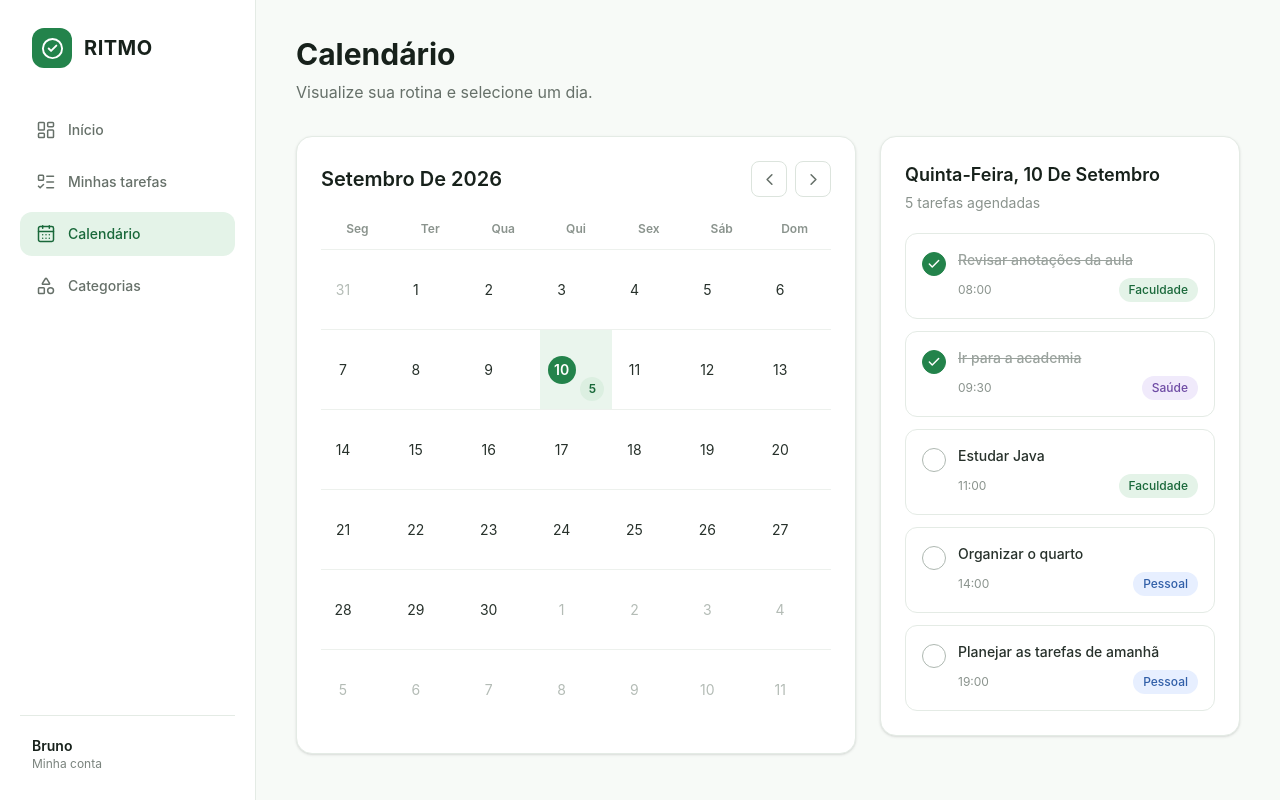
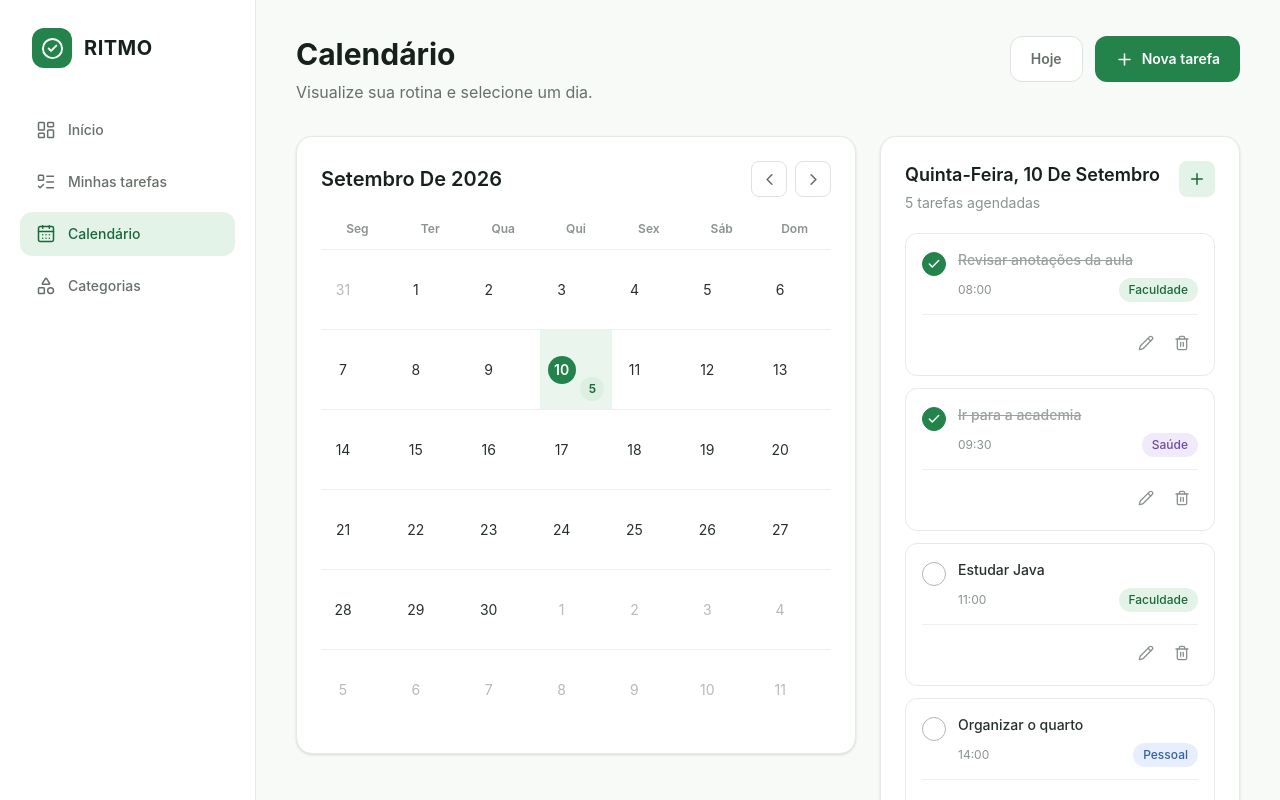
Before and after one commit to br330a/RITMO, a React (Vite) app in the folder frontend/: page /calendario in a window 1280 px wide. Shown: the top 800 px of the page. Built offline with nearby package versions, Linux system fonts and the light colour scheme.

Commit message:
feat: adiciona ações ao calendário

```diff
--- a/frontend/src/components/tasks/TaskFormModal.tsx
+++ b/frontend/src/components/tasks/TaskFormModal.tsx
@@ -11,6 +11,7 @@ type TaskFormModalProps = {
   task?: Task
   onClose: () => void
   onSubmit: (taskData: CreateTaskData) => void
+  initialDate?: string
 }
 
 const categories: TaskCategory[] = [
@@ -26,10 +27,11 @@ export function TaskFormModal({
   task,
   onClose,
   onSubmit,
+  initialDate,
 }: TaskFormModalProps) {
   const [title, setTitle] = useState(task?.title ?? '')
   const [dueDate, setDueDate] = useState(
-    task?.dueDate ?? getLocalDateValue(),
+    task?.dueDate ?? initialDate ?? getLocalDateValue(),
   )
   const [time, setTime] = useState(task?.time ?? '')
   const [category, setCategory] = useState<TaskCategory>(
--- a/frontend/src/pages/CalendarPage.tsx
+++ b/frontend/src/pages/CalendarPage.tsx
@@ -1,8 +1,16 @@
 import { useState } from 'react'
-import { Check } from 'lucide-react'
+import {
+  Check,
+  Pencil,
+  Plus,
+  Trash2,
+} from 'lucide-react'
 import { MonthCalendar } from '../components/calendar/MonthCalendar'
+import { ConfirmDeleteModal } from '../components/tasks/ConfirmDeleteModal'
+import { TaskFormModal } from '../components/tasks/TaskFormModal'
 import { categoryStyles } from '../constants/categoryStyles'
 import { useTasks } from '../hooks/useTasks'
+import type { Task } from '../types/task'
 import { getLocalDateValue } from '../utils/date'
 
 function formatSelectedDate(dateValue: string) {
@@ -17,13 +25,25 @@ function formatSelectedDate(dateValue: string) {
 }
 
 export function CalendarPage() {
-  const { tasks, toggleTask } = useTasks()
+  const {
+    tasks,
+    createTask,
+    updateTask,
+    toggleTask,
+    deleteTask,
+  } = useTasks()
+
   const [selectedDate, setSelectedDate] = useState(
     getLocalDateValue(),
   )
   const [currentMonth, setCurrentMonth] = useState(
     () => new Date(),
   )
+  const [isCreateModalOpen, setIsCreateModalOpen] =
+    useState(false)
+  const [taskToEdit, setTaskToEdit] = useState<Task | null>(null)
+  const [taskToDelete, setTaskToDelete] =
+    useState<Task | null>(null)
 
   const selectedTasks = tasks
     .filter((task) => task.dueDate === selectedDate)
@@ -31,9 +51,18 @@ export function CalendarPage() {
       firstTask.time.localeCompare(secondTask.time),
     )
 
+  function handleGoToToday() {
+    const today = new Date()
+
+    setCurrentMonth(today)
+    setSelectedDate(getLocalDateValue(today))
+  }
+
   return (
+    <>
       <section className="mx-auto max-w-[1500px]">
-      <header>
+        <header className="flex flex-wrap items-start justify-between gap-6">
+          <div>
             <h1 className="text-3xl font-bold text-[#17211b]">
               Calendário
             </h1>
@@ -41,6 +70,26 @@ export function CalendarPage() {
             <p className="mt-2 text-[#667069]">
               Visualize sua rotina e selecione um dia.
             </p>
+          </div>
+
+          <div className="flex gap-3">
+            <button
+              type="button"
+              onClick={handleGoToToday}
+              className="cursor-pointer rounded-xl border border-[#dce4dd] bg-white px-5 py-3 text-sm font-semibold text-[#667069] hover:bg-[#f3f7f3]"
+            >
+              Hoje
+            </button>
+
+            <button
+              type="button"
+              onClick={() => setIsCreateModalOpen(true)}
+              className="flex cursor-pointer items-center gap-2 rounded-xl bg-[#23834b] px-5 py-3 text-sm font-semibold text-white hover:bg-[#19683a]"
+            >
+              <Plus size={19} />
+              Nova tarefa
+            </button>
+          </div>
         </header>
 
         <div className="mt-8 grid items-start gap-6 xl:grid-cols-[minmax(0,1fr)_360px]">
@@ -53,6 +102,8 @@ export function CalendarPage() {
           />
 
           <aside className="rounded-2xl border border-[#e4ebe5] bg-white p-6 shadow-sm">
+            <div className="flex items-start justify-between gap-4">
+              <div>
                 <h2 className="text-lg font-semibold capitalize text-[#17211b]">
                   {formatSelectedDate(selectedDate)}
                 </h2>
@@ -62,6 +113,17 @@ export function CalendarPage() {
                     ? '1 tarefa agendada'
                     : `${selectedTasks.length} tarefas agendadas`}
                 </p>
+              </div>
+
+              <button
+                type="button"
+                onClick={() => setIsCreateModalOpen(true)}
+                aria-label="Criar tarefa neste dia"
+                className="grid size-9 shrink-0 cursor-pointer place-items-center rounded-lg bg-[#e4f3e8] text-[#19683a] hover:bg-[#d5ebda]"
+              >
+                <Plus size={18} />
+              </button>
+            </div>
 
             {selectedTasks.length === 0 ? (
               <div className="py-10 text-center">
@@ -125,6 +187,26 @@ export function CalendarPage() {
                         </div>
                       </div>
                     </div>
+
+                    <div className="mt-3 flex justify-end gap-1 border-t border-[#edf1ed] pt-3">
+                      <button
+                        type="button"
+                        onClick={() => setTaskToEdit(task)}
+                        aria-label={`Editar ${task.title}`}
+                        className="grid size-8 cursor-pointer place-items-center rounded-lg text-[#8a938d] hover:bg-[#e4f3e8] hover:text-[#19683a]"
+                      >
+                        <Pencil size={16} />
+                      </button>
+
+                      <button
+                        type="button"
+                        onClick={() => setTaskToDelete(task)}
+                        aria-label={`Excluir ${task.title}`}
+                        className="grid size-8 cursor-pointer place-items-center rounded-lg text-[#8a938d] hover:bg-red-50 hover:text-red-600"
+                      >
+                        <Trash2 size={16} />
+                      </button>
+                    </div>
                   </div>
                 ))}
               </div>
@@ -132,5 +214,36 @@ export function CalendarPage() {
           </aside>
         </div>
       </section>
+
+      {isCreateModalOpen && (
+        <TaskFormModal
+          initialDate={selectedDate}
+          onClose={() => setIsCreateModalOpen(false)}
+          onSubmit={createTask}
+        />
+      )}
+
+      {taskToEdit && (
+        <TaskFormModal
+          key={taskToEdit.id}
+          task={taskToEdit}
+          onClose={() => setTaskToEdit(null)}
+          onSubmit={(taskData) =>
+            updateTask(taskToEdit.id, taskData)
+          }
+        />
+      )}
+
+      {taskToDelete && (
+        <ConfirmDeleteModal
+          taskTitle={taskToDelete.title}
+          onCancel={() => setTaskToDelete(null)}
+          onConfirm={() => {
+            deleteTask(taskToDelete.id)
+            setTaskToDelete(null)
+          }}
+        />
+      )}
+    </>
   )
 }
```
Lines whose indentation alone changed are shown as unchanged.
